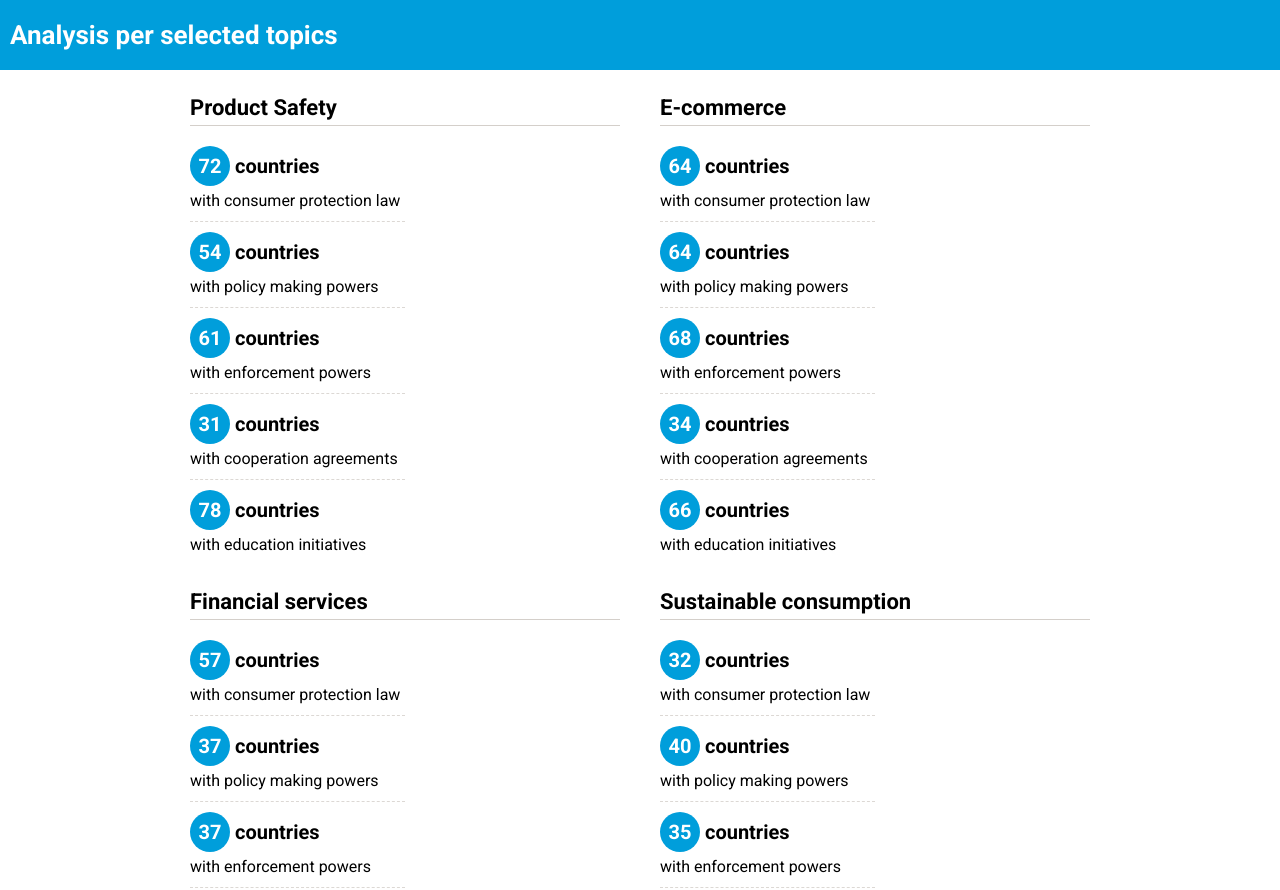
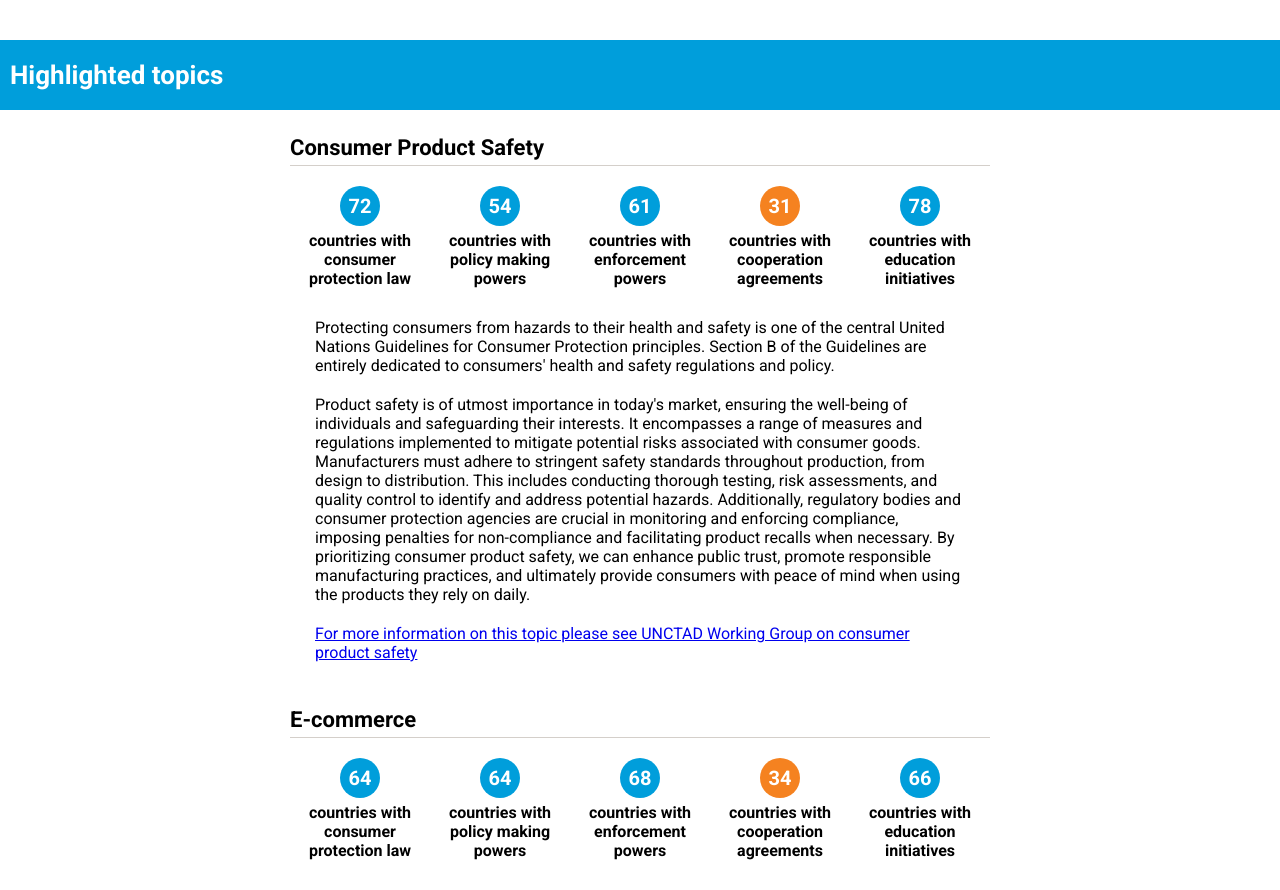
Before and after one commit to unctad-infovis/2023-wcp, a React app: page / in a window 1280 px wide. Shown: the top 890 px of the page. Built offline with nearby package versions, Linux system fonts and the light colour scheme.

Commit message:
Updated styles

```diff
--- a/src/jsx/App.jsx
+++ b/src/jsx/App.jsx
@@ -29,207 +29,175 @@ function App() {
 
   return (
     <div className="app">
-      <h2>Analysis per selected topics</h2>
+      <h3>Highlighted topics</h3>
       <div className="container">
         <div className="indicator_container">
-          <h3>Product Safety</h3>
+          <h4>Consumer Product Safety</h4>
           <ul className="indicator_list">
             <li>
               <span className="value">
-                <span className="number">72</span>
-                {' '}
-                countries
+                <span className="number high">72</span>
               </span>
               {' '}
-              with consumer protection law
+              countries with consumer protection law
             </li>
             <li>
               <span className="value">
-                <span className="number">54</span>
-                {' '}
-                countries
+                <span className="number high">54</span>
               </span>
               {' '}
-              with policy making powers
+              countries with policy making powers
             </li>
             <li>
               <span className="value">
-                <span className="number">61</span>
-                {' '}
-                countries
+                <span className="number high">61</span>
               </span>
               {' '}
-              with enforcement powers
+              countries with enforcement powers
             </li>
             <li>
               <span className="value">
-                <span className="number">31</span>
-                {' '}
-                countries
+                <span className="number medium">31</span>
               </span>
               {' '}
-              with cooperation agreements
+              countries with cooperation agreements
             </li>
             <li>
               <span className="value">
-                <span className="number">78</span>
-                {' '}
-                countries
+                <span className="number high">78</span>
               </span>
               {' '}
-              with education initiatives
+              countries with education initiatives
             </li>
           </ul>
+          <p>Protecting consumers from hazards to their health and safety is one of the central United Nations Guidelines for Consumer Protection principles. Section B of the Guidelines are entirely dedicated to consumers&apos; health and safety regulations and policy.</p>
+          <p>Product safety is of utmost importance in today&apos;s market, ensuring the well-being of individuals and safeguarding their interests. It encompasses a range of measures and regulations implemented to mitigate potential risks associated with consumer goods. Manufacturers must adhere to stringent safety standards throughout production, from design to distribution. This includes conducting thorough testing, risk assessments, and quality control to identify and address potential hazards. Additionally, regulatory bodies and consumer protection agencies are crucial in monitoring and enforcing compliance, imposing penalties for non-compliance and facilitating product recalls when necessary. By prioritizing consumer product safety, we can enhance public trust, promote responsible manufacturing practices, and ultimately provide consumers with peace of mind when using the products they rely on daily.</p>
+          <p><a href="https://unctad.org/Topic/Competition-and-Consumer-Protection/Working-group-on-consumer-product-safety">For more information on this topic please see UNCTAD Working Group on consumer product safety</a></p>
         </div>
         <div className="indicator_container">
-          <h3>E-commerce</h3>
+          <h4>E-commerce</h4>
           <ul className="indicator_list">
             <li>
               <span className="value">
-                <span className="number">64</span>
-                {' '}
-                countries
+                <span className="number high">64</span>
               </span>
               {' '}
-              with consumer protection law
+              countries with consumer protection law
             </li>
             <li>
               <span className="value">
-                <span className="number">64</span>
-                {' '}
-                countries
+                <span className="number high">64</span>
               </span>
               {' '}
-              with policy making powers
+              countries with policy making powers
             </li>
             <li>
               <span className="value">
-                <span className="number">68</span>
-                {' '}
-                countries
+                <span className="number high">68</span>
               </span>
               {' '}
-              with enforcement powers
+              countries with enforcement powers
             </li>
             <li>
               <span className="value">
-                <span className="number">34</span>
-                {' '}
-                countries
+                <span className="number medium">34</span>
               </span>
               {' '}
-              with cooperation agreements
+              countries with cooperation agreements
             </li>
             <li>
               <span className="value">
-                <span className="number">66</span>
-                {' '}
-                countries
+                <span className="number high">66</span>
               </span>
               {' '}
-              with education initiatives
+              countries with education initiatives
             </li>
           </ul>
+          <p>Consumer protection in e-commerce is critical to ensuring a fair and secure online marketplace for consumers. The United Nations Guidelines for Consumer Protection serve as a valuable framework for establishing and maintaining robust consumer safeguards in the digital realm. The Guidelines emphasize the importance of transparency, information disclosure, and fair business practices in e-commerce transactions. They advocate for clear and easily accessible terms and conditions, reliable product information, secure payment methods, and accessible customer support channels.</p>
+          <p><a href="https://unctad.org/Topic/Competition-and-Consumer-Protection/working-group-on-consumer-protection-in-e-commerce">For more information on this topic please see: UNCTAD Working Group on consumer protection in e-commerce.</a></p>
         </div>
         <div className="indicator_container">
-          <h3>Financial services</h3>
+          <h4>Consumer Financial Services</h4>
           <ul className="indicator_list">
             <li>
               <span className="value">
-                <span className="number">57</span>
-                {' '}
-                countries
+                <span className="number high">57</span>
               </span>
               {' '}
-              with consumer protection law
+              countries with consumer protection law
             </li>
             <li>
               <span className="value">
-                <span className="number">37</span>
-                {' '}
-                countries
+                <span className="number medium">37</span>
               </span>
               {' '}
-              with policy making powers
+              countries with policy making powers
             </li>
             <li>
               <span className="value">
-                <span className="number">37</span>
-                {' '}
-                countries
+                <span className="number medium">37</span>
               </span>
               {' '}
-              with enforcement powers
+              countries with enforcement powers
             </li>
             <li>
               <span className="value">
-                <span className="number">16</span>
-                {' '}
-                countries
+                <span className="number low">16</span>
               </span>
               {' '}
-              with cooperation agreements
+              countries with cooperation agreements
             </li>
             <li>
               <span className="value">
-                <span className="number">49</span>
-                {' '}
-                countries
+                <span className="number medium">49</span>
               </span>
               {' '}
-              with education initiatives
+              countries with education initiatives
             </li>
           </ul>
+          <p>The United Nations Guidelines for consumer protection (UNGCP) provide concrete recommendations to protect consumers of financial services, recognizing that oversight and enforcement institutions are needed to ensure that healthy financial markets work for the benefit of consumers.</p>
+          <p>Consumer financial services encompass a wide range of products and services designed to assist individuals in managing their finances effectively. These services include banking, loans, credit cards, insurance, and investment options. The primary goal of consumer financial services is to provide individuals with the tools and resources needed to make informed financial decisions, achieve financial stability, and fulfil their short-term and long-term goals. These services often involve financial institutions such as banks, credit unions, and investment firms, which offer various products tailored to meet the diverse needs of consumers. Consumer financial services also involve educating individuals about financial literacy, helping them understand concepts such as budgeting, saving, and investing. By availing themselves of these services, consumers can enhance their economic well-being and work towards a secure and prosperous future.</p>
         </div>
         <div className="indicator_container">
-          <h3>Sustainable consumption</h3>
+          <h4>Sustainable consumption</h4>
           <ul className="indicator_list">
             <li>
               <span className="value">
-                <span className="number">32</span>
-                {' '}
-                countries
+                <span className="number medium">32</span>
               </span>
               {' '}
-              with consumer protection law
+              countries with consumer protection law
             </li>
             <li>
               <span className="value">
-                <span className="number">40</span>
-                {' '}
-                countries
+                <span className="number medium">40</span>
               </span>
               {' '}
-              with policy making powers
+              countries with policy making powers
             </li>
             <li>
               <span className="value">
-                <span className="number">35</span>
-                {' '}
-                countries
+                <span className="number medium">35</span>
               </span>
               {' '}
-              with enforcement powers
+              countries with enforcement powers
             </li>
             <li>
               <span className="value">
-                <span className="number">18</span>
-                {' '}
-                countries
+                <span className="number low">18</span>
               </span>
               {' '}
-              with cooperation agreements
+              countries with cooperation agreements
             </li>
             <li>
               <span className="value">
-                <span className="number">39</span>
-                {' '}
-                countries
+                <span className="number medium">39</span>
               </span>
               {' '}
-              with education initiatives
+              countries with education initiatives
             </li>
           </ul>
+          <p>Sustainable consumption, as highlighted by the United Nations Guidelines for Consumer Protection, is a fundamental approach to addressing environmental concerns and promoting responsible consumer behaviour. It emphasizes the need for individuals to make conscious choices that minimize their negative impact on the environment. The guidelines stress the importance of providing accurate and reliable information to consumers regarding the environmental attributes of products and services. This includes disclosing energy efficiency, carbon footprint, and other relevant sustainability indicators. Furthermore, the guidelines encourage the development and promotion of eco-friendly products and services, while discouraging deceptive marketing practices that may mislead consumers about the environmental benefits of a product. By embracing sustainable consumption practices, individuals can contribute to preserving natural resources, reducing waste generation, and overall environmental sustainability, leading to a healthier and more equitable future for all.</p>
         </div>
 
       </div>
--- a/src/styles/styles.less
+++ b/src/styles/styles.less
@@ -4,10 +4,10 @@
 
 #app-root-2023-wcp .app {
   font-family: Roboto, "Helvetica Neue", Helvetica, Arial, sans-serif;
-  margin: auto auto;
+  margin: 40px auto;
   max-width: 1350px;
   width: 100%;
-  h2 {
+  h3 {
     background-color: @unblue;
     color: #fff;
     font-size: 26px;
@@ -20,18 +20,18 @@
     display: flex;
     flex-flow: row wrap;
     margin: auto auto;
-    max-width: 900px;
+    max-width: 700px;
     .indicator_container {
       box-sizing: border-box;
-      flex: 50%;
+      flex: 100%;
       margin-bottom: 20px;
-      &:nth-child(2n) {
-        padding-left: 20px;
-      }
-      &:nth-child(2n - 1) {
-        padding-right: 20px;
-      }
-      h3 {
+      // &:nth-child(2n) {
+      //   padding-left: 20px;
+      // }
+      // &:nth-child(2n - 1) {
+      //   padding-right: 20px;
+      // }
+      h4 {
         border-bottom: 1px solid rgba(170, 160, 150, 0.5);
         color: #000;
         font-size: 22px;
@@ -39,33 +39,27 @@
         margin: auto auto 20px auto;
         padding: 5px 0;
       }
+      p {
+        max-width: 650px;
+        margin: auto auto 20px auto;
+      }
       .indicator_list {
+        display: flex;
         list-style: none;
-        margin: 0;
+        margin: 0 0 20px 0;
         padding: 0;
         li {
+          align-items: center;
+          flex: 50%;
+          font-weight: 600;
           margin-bottom: 10px;
-          &:after {
-            padding-bottom: 10px;
-            border-bottom: 1px dashed rgba(170, 160, 150, 0.8);
-            opacity: 0.5;
-            content: '';
-            height: 1px;
-            width: 50%;
-            display: block;
-          }
-          &:last-child {
-            &:after {
-              display: none;
-            }
-          }
+          text-align: center;
           .value {
             display: block;
-            margin-bottom: 5px;
             font-size: 20px;
             font-weight: 600;
+            margin-bottom: 5px;
             .number {
-              background-color: @unblue;
               border-radius: 20px;
               color: #fff;
               display: inline-block;
@@ -73,6 +67,15 @@
               line-height: 40px;
               text-align: center;
               width: 40px;
+              &.high {
+                background-color: @unblue;
+              }
+              &.medium {
+                background-color: @unorange;
+              }
+              &.low {
+                background-color: @unred;
+              }
             }
           }
         }
```
Also changed, not shown: public/css/2023-wcp.min.css (+1 -1 lines), public/js/2023-wcp.min.js.
